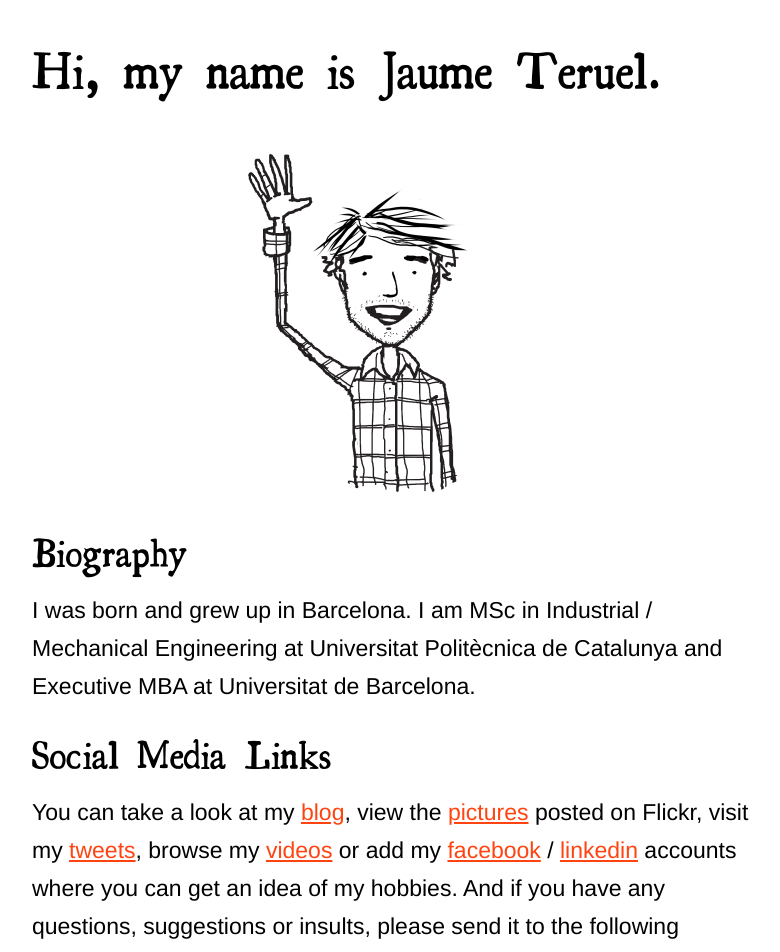
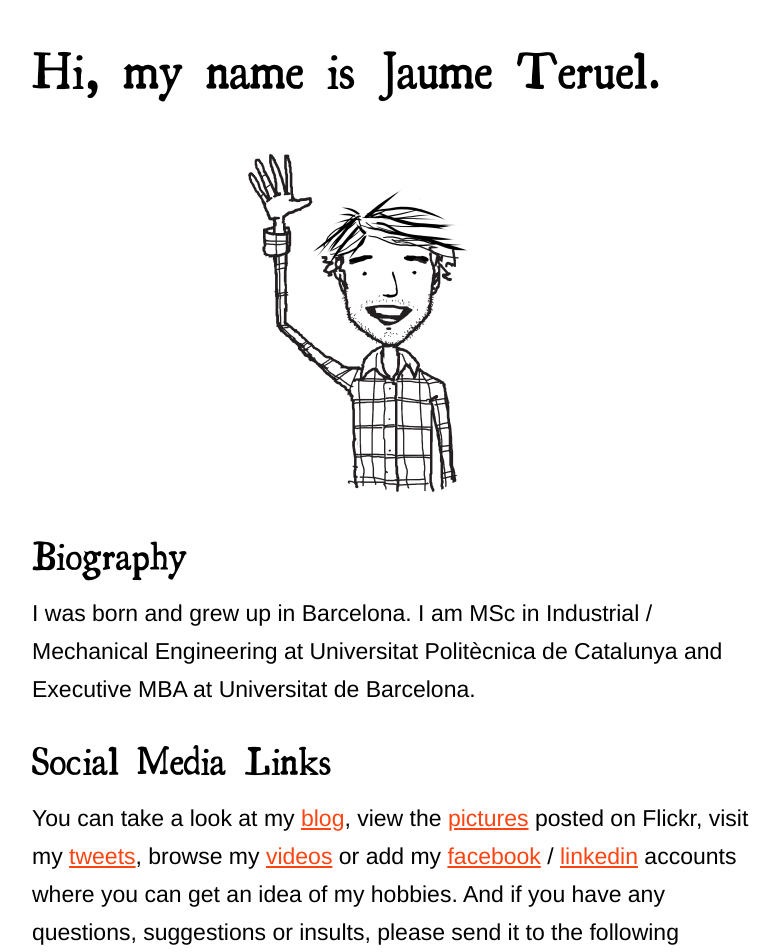
Before and after one commit to joanteruel/jaumeteruel, a Jekyll site: the page built from index.md, in a window 1280 px wide. Shown: the top 952 px of the page, without its empty margins (248-1028 px from the left). Built offline with Jekyll 4.4.1, drawn with Linux system fonts in a browser that asks for light colours; some web fonts are replaced; Markdown is read by kramdown in place of the engine named in the settings; a style sheet for code colours, icons or effects is not loaded.

Commit message:
Update style.css

```diff
--- a/css/style.css
+++ b/css/style.css
@@ -83,5 +83,5 @@
 	}
 
 p {
-	margin-bottom: 20px;
+	margin-bottom: 1em;
 	}
```
